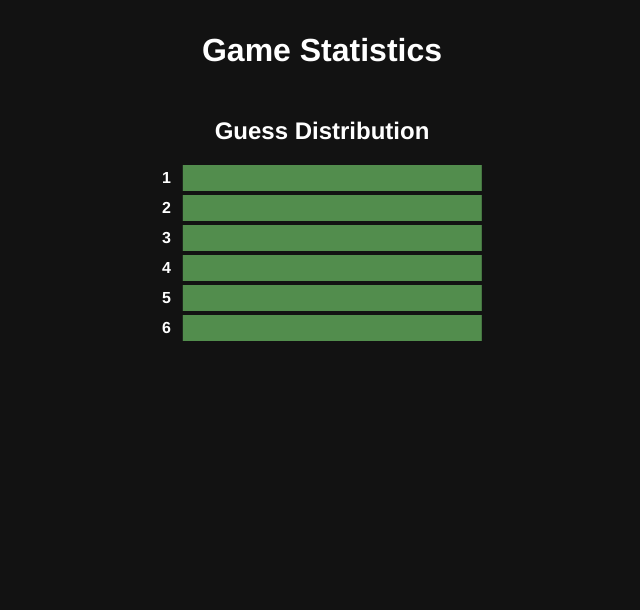
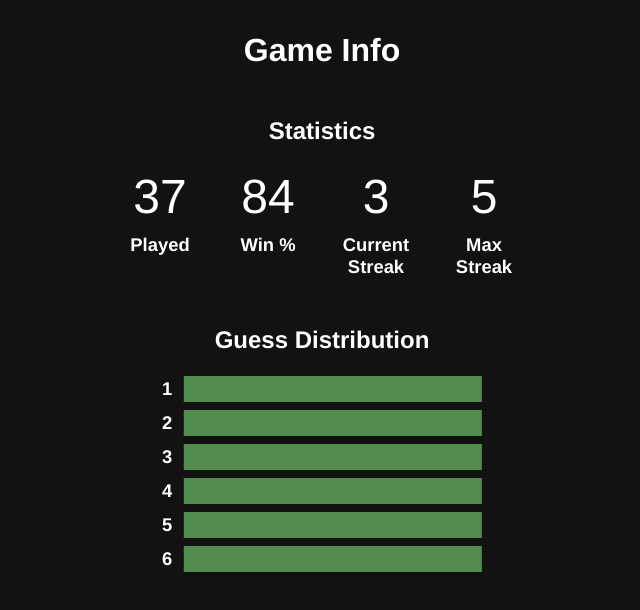
Before and after one commit to dgtutv/Wordle, a plain HTML site: page index.html in a window 1280 px wide. Shown: the whole page, without its empty margins (318-958 px from the left). Drawn offline with Linux system fonts and the light colour scheme.

Commit message:
Worked on CSS for game statistics

```diff
--- a/index.html
+++ b/index.html
@@ -12,7 +12,26 @@
     </head>
     <body>
         <div id="statsOverlay" class="overlay">
-            <h1>Game Statistics</h1>
+            <h1>Game Info</h1>
+            <h2>Statistics</h2>
+            <div id="statsContainer">
+                <div id="playedGames">
+                    <div class="number">37</div>
+                    <div class="label">Played</div>
+                </div>
+                <div id="winPercent">
+                    <div class="number">84</div>
+                    <div class="label">Win %</div>
+                </div>
+                <div id="currStreak">
+                    <div class="number">3</div>
+                    <div class="label">Current Streak</div>
+                </div>
+                <div id="maxStreak">
+                    <div class="number">5</div>
+                    <div class="label">Max Streak</div>
+                </div>
+            </div>
             <h2>Guess Distribution</h2>
             <div id="graphContainer">
                 <div class="row">
--- a/styles.css
+++ b/styles.css
@@ -318,7 +318,7 @@ button:hover{
     color: white;
     height: 100%;
     width: 100%;
-    padding: 4px;
+    padding: 2px;
     flex-grow: 1;
     display: flex;
     align-items: center;
@@ -327,7 +327,35 @@ button:hover{
 
 .label{
     color: white;
+    text-align: center;
+    font-weight: bold;
+    font-size: 1.15rem;
 }
+
+
+#statsContainer{
+    display: flex;
+    flex-direction: row;
+    justify-content: space-between;
+    align-items: flex-start;
+    gap: 24px;
+    margin-bottom: 24px;
+    font-weight: normal;
+}
+
+#statsContainer > div{
+    display: flex;
+    align-items: center;
+    justify-content: flex-start;
+    flex-direction: column;
+    gap: 10px;
+    width: 84px
+}
+
+.number{
+    font-size: 3rem;
+}
+
 
 @media screen and (max-width: 484px) {
     #keyboard{
```
Also changed, not shown: script.js.
